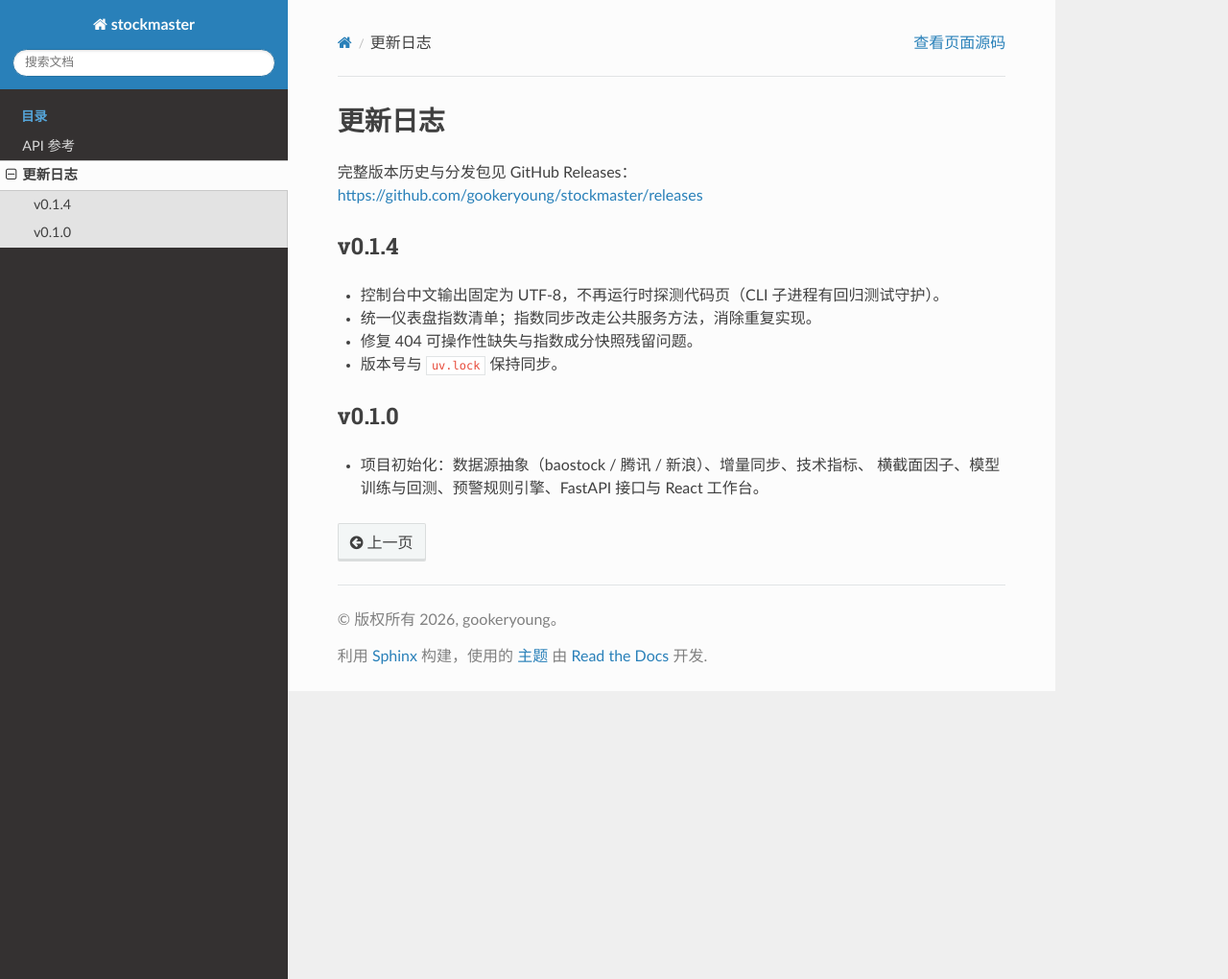
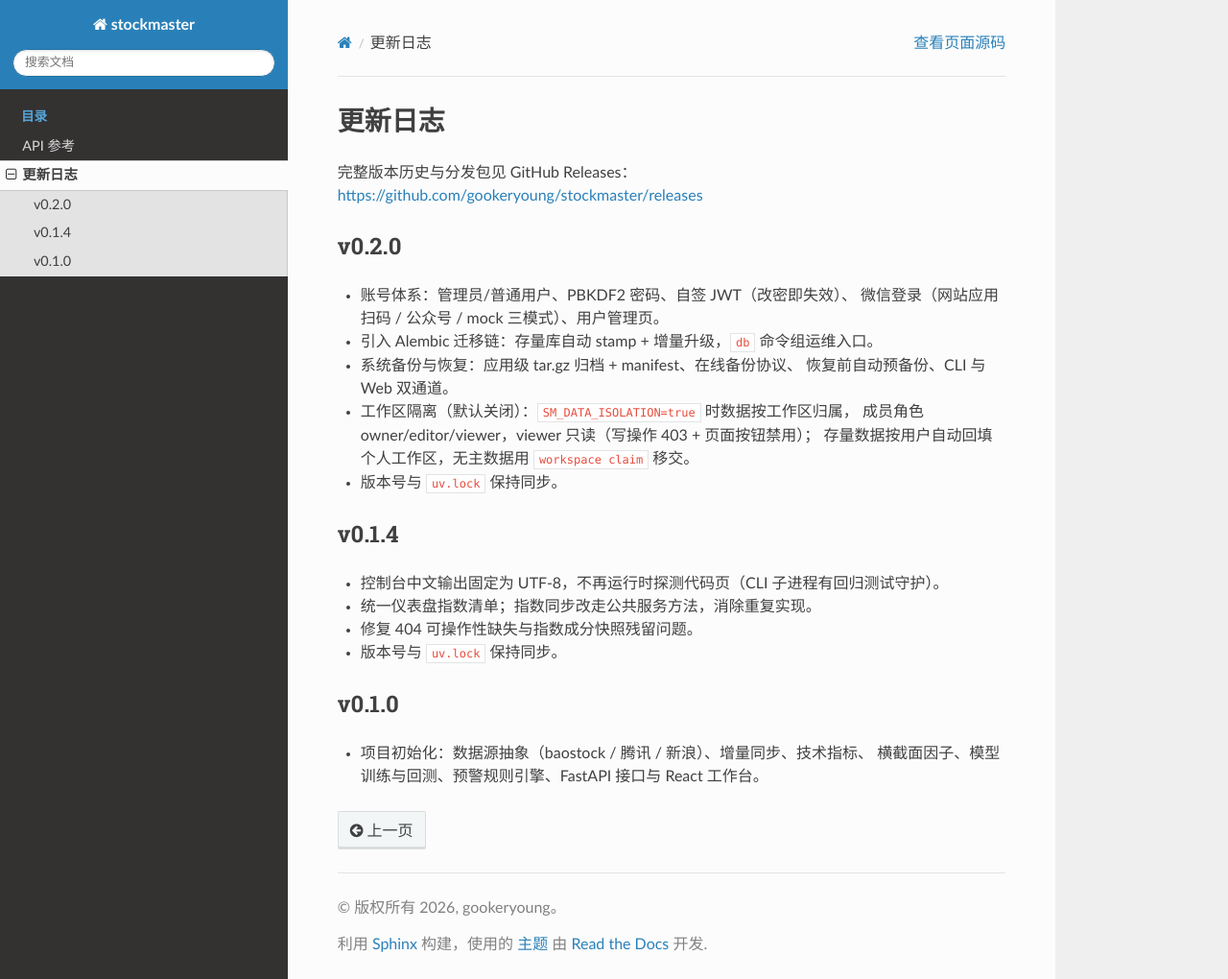
Before and after one commit to gookeryoung/stockmaster, a Sphinx documentation site: the page built from docs/changelog.rst, in a window 1280 px wide and 1020 px high. Shown: the whole window at 96% size. Built offline with Sphinx 7.4.7 and the Read the Docs theme 3.1.0, drawn with Linux system fonts in a browser that asks for light colours; the version number is read from the project's files by our own code.

Commit message:
chore(release): bump version 0.1.4 -> 0.2.0

```diff
--- a/docs/changelog.rst
+++ b/docs/changelog.rst
@@ -3,6 +3,19 @@
 
 完整版本历史与分发包见 GitHub Releases：
 https://github.com/gookeryoung/stockmaster/releases
+
+v0.2.0
+------
+
+- 账号体系：管理员/普通用户、PBKDF2 密码、自签 JWT（改密即失效）、
+  微信登录（网站应用扫码 / 公众号 / mock 三模式）、用户管理页。
+- 引入 Alembic 迁移链：存量库自动 stamp + 增量升级，``db`` 命令组运维入口。
+- 系统备份与恢复：应用级 tar.gz 归档 + manifest、在线备份协议、
+  恢复前自动预备份、CLI 与 Web 双通道。
+- 工作区隔离（默认关闭）：``SM_DATA_ISOLATION=true`` 时数据按工作区归属，
+  成员角色 owner/editor/viewer，viewer 只读（写操作 403 + 页面按钮禁用）；
+  存量数据按用户自动回填个人工作区，无主数据用 ``workspace claim`` 移交。
+- 版本号与 ``uv.lock`` 保持同步。
 
 v0.1.4
 ------
--- a/pyproject.toml
+++ b/pyproject.toml
@@ -1,6 +1,6 @@
 [project]
 name = "stockmaster"
-version = "0.1.4"
+version = "0.2.0"
 description = "A-share daily-bar quantitative analysis workbench: data, analysis, prediction, alerts"
 readme = "README.md"
 license = "MIT"
@@ -86,7 +86,7 @@ exclude = [
 ]
 
 [tool.bumpversion]
-current_version = "0.1.4"
+current_version = "0.2.0"
 commit = true
 # ASCII-only message: bump-my-version mangles non-ASCII templates under a GBK
 # locale (observed as mojibake in the generated commit message).
```
Also changed, not shown: 2 other files.
